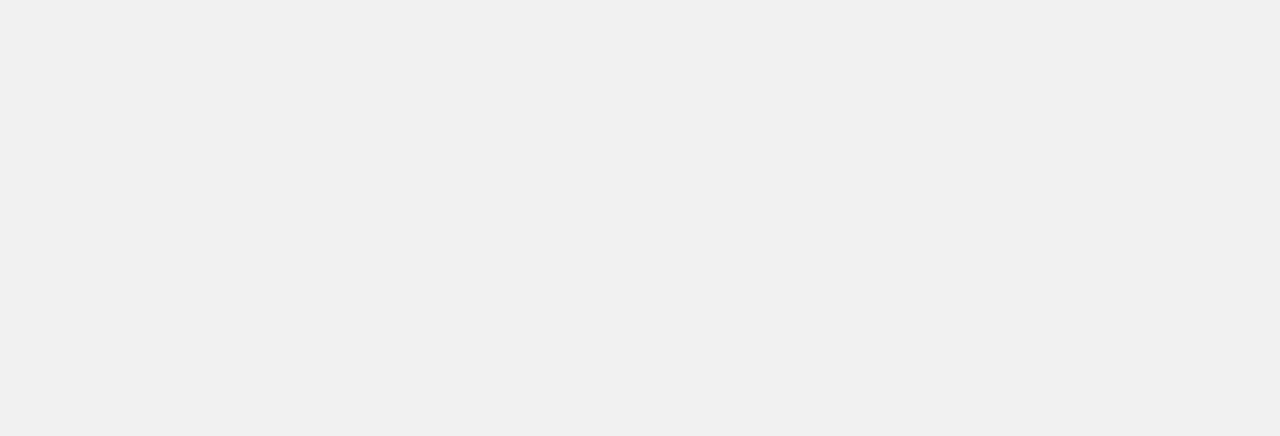
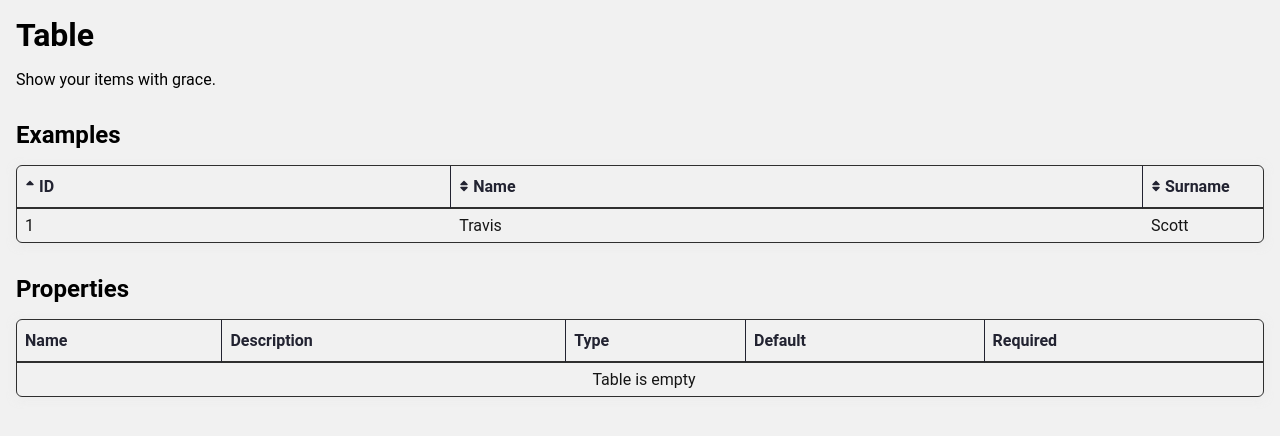
Before and after one commit to alcantariel/stage, a React (Create React App) app: page /table in a window 1280 px wide. Before the commit this address had no page. Shown: the top 436 px of the page. Built offline with nearby package versions, Linux system fonts and the light colour scheme; what providers would draw is missing.

Commit message:
add table page // improv dev ux table

```diff
--- a/src/App.tsx
+++ b/src/App.tsx
@@ -18,10 +18,11 @@ const NotificationPage = lazy(
 const PaginationPage = lazy(() => import('pages/Pagination/PaginationPage'));
 const SelectPage = lazy(() => import('pages/Select/SelectPage'));
 const SpinnerPage = lazy(() => import('pages/Spinner/SpinnerPage'));
+const TablePage = lazy(() => import('pages/Table/TablePage'));
 
 const Wrapper = styled.div`
   background-color: ${props => props.theme.backgroundColor};
-  font-size: 18px;
+  font-size: 1rem;
   min-height: 100vh;
   min-width: 100vw;
 `;
@@ -46,6 +47,7 @@ const App = () => {
                   <Route path="/pagination" element={<PaginationPage />} />
                   <Route path="/select" element={<SelectPage />} />
                   <Route path="/spinner" element={<SpinnerPage />} />
+                  <Route path="/table" element={<TablePage />} />
                 </Routes>
               </Wrapper>
             </Suspense>
--- a/src/components/Table/Column.tsx
+++ b/src/components/Table/Column.tsx
@@ -1,15 +1,11 @@
 import { ReactNode } from 'react';
 
-interface AnyObject {
-  [key: string]: any;
-}
-
-export interface ColumnProps<T> {
-  name?: string;
+export interface ColumnProps<T, N> {
+  name?: N;
   header?: ReactNode;
   hidden?: boolean;
   width?: string;
   data: (value: T, index: number) => ReactNode;
 }
 
-export const Column = <T extends AnyObject>(props: ColumnProps<T>) => null;
+export const Column = <T,>(props: ColumnProps<T, keyof T | ''>) => null;
--- a/src/components/Table/Table.tsx
+++ b/src/components/Table/Table.tsx
@@ -5,10 +5,10 @@ import styled from 'styled-components';
 import { Direction, Sort } from 'types';
 
 import { Column, ColumnProps } from './Column';
-import { getNextDirection, icons, initialSort } from './TableUtils';
+import { getNextDirection, icons, getInitialSort } from './TableUtils';
 
-interface Header {
-  name?: string;
+interface Header<N> {
+  name?: N;
   header?: ReactNode;
 }
 
@@ -17,13 +17,13 @@ interface Data<T> {
   data: (value: T, index: number) => ReactNode;
 }
 
-export interface TableProps<T> {
+export interface TableProps<T, N> {
   values: T[];
-  defaultSort?: Sort;
+  defaultSort?: Sort<N>;
   emptyMessage?: string;
-  children: ReactElement<ColumnProps<T>> | ReactElement<ColumnProps<T>>[];
+  children: ReactElement<ColumnProps<T, N>> | ReactElement<ColumnProps<T, N>>[];
   keyExtractor: (value: T, index: number) => string;
-  onSort?: (name: string, direction: Direction) => void;
+  onSort?: (name: N, direction: Direction) => void;
 }
 
 const StyledTable = styled.table`
@@ -61,6 +61,8 @@ const StyledTable = styled.table`
         svg {
           cursor: pointer;
           height: 12px;
+          user-select: none;
+          vertical-align: 0;
         }
 
         :last-child {
@@ -120,19 +122,21 @@ const StyledEmptyMessage = styled.tr`
   text-align: center;
 `;
 
-export const Table = <T extends any>(props: TableProps<T>) => {
+export const Table = <T,>(props: TableProps<T, keyof T | ''>) => {
+  type ColumnProps = keyof T | '';
+
   const {
     onSort,
     values,
     children,
     keyExtractor,
-    defaultSort = initialSort,
+    defaultSort = getInitialSort<ColumnProps>(),
     emptyMessage = 'Table is empty'
   } = props;
 
   const [sort, setSort] = useState(defaultSort);
   const [ths, tds] = useMemo(() => {
-    const ths: Header[] = [];
+    const ths: Header<ColumnProps>[] = [];
     const tds: Data<T>[] = [];
 
     Children.forEach(children, child => {
@@ -147,7 +151,7 @@ export const Table = <T extends any>(props: TableProps<T>) => {
     return [ths, tds];
   }, [children]);
 
-  const handleSort = (name: string): void => {
+  const handleSort = (name: ColumnProps): void => {
     setSort(prevSort => {
       const direction = getNextDirection(prevSort, name);
 
@@ -164,7 +168,7 @@ export const Table = <T extends any>(props: TableProps<T>) => {
     <StyledTable>
       <thead>
         <tr>
-          {ths.map((th: Header, index: number) => {
+          {ths.map((th: Header<ColumnProps>, index: number) => {
             const thKey = `${th.header}_${index}`;
             const direction = th.name === sort.name ? sort.direction : 'sort';
 
@@ -173,7 +177,7 @@ export const Table = <T extends any>(props: TableProps<T>) => {
                 {th.name && onSort && (
                   <FontAwesomeIcon
                     icon={icons[direction]}
-                    onClick={() => handleSort(th.name!)}
+                    onClick={() => handleSort(th.name as ColumnProps)}
                     data-testid={`${thKey}_${direction}`}
                   />
                 )}{' '}
--- a/src/components/Table/TableUtils.ts
+++ b/src/components/Table/TableUtils.ts
@@ -1,12 +1,12 @@
 import { IconProp } from '@fortawesome/fontawesome-svg-core';
 import { Direction, Sort } from 'types';
 
-export const initialSort: Sort = {
+export const getInitialSort = <N>(): Sort<N> => ({
   name: '',
   direction: 'sort'
-};
+});
 
-export const icons: Record<string, IconProp> = {
+export const icons: Record<Direction, IconProp> = {
   sort: 'sort',
   asc: 'sort-up',
   desc: 'sort-down'
@@ -18,11 +18,6 @@ export const nextDirection: Record<Direction, Direction> = {
   desc: 'asc'
 };
 
-export const getNextDirection = (
-  previousSort: Sort,
-  name: string
-): Direction => {
-  return previousSort.name === name
-    ? nextDirection[previousSort.direction]
-    : 'asc';
+export const getNextDirection = <N>(prevSort: Sort<N>, name: N): Direction => {
+  return prevSort.name === name ? nextDirection[prevSort.direction] : 'asc';
 };
--- /dev/null
+++ b/src/pages/Table/TablePage.tsx
@@ -0,0 +1,52 @@
+import { ComponentPage, Table } from 'components';
+import { Property } from 'types';
+
+interface TableItem {
+  id: string;
+  name: string;
+  surname: string;
+}
+
+const items: TableItem[] = [
+  {
+    id: '1',
+    name: 'Travis',
+    surname: 'Scott'
+  }
+];
+
+const properties: Property[] = [];
+
+const TablePage = () => {
+  return (
+    <ComponentPage title="Table" description="Show your items with grace.">
+      <ComponentPage.Section subtitle="Examples">
+        <Table
+          values={items}
+          onSort={() => {}}
+          keyExtractor={(item: TableItem) => item.id}
+          defaultSort={{ direction: 'asc', name: 'id' }}
+        >
+          <Table.Column
+            name="id"
+            header="ID"
+            data={(item: TableItem) => item.id}
+          />
+          <Table.Column
+            name="name"
+            header="Name"
+            data={(item: TableItem) => item.name}
+          />
+          <Table.Column
+            name="surname"
+            header="Surname"
+            data={(item: TableItem) => item.surname}
+          />
+        </Table>
+      </ComponentPage.Section>
+      <ComponentPage.TableProperties properties={properties} />
+    </ComponentPage>
+  );
+};
+
+export default TablePage;
--- a/src/types/Sortable.d.ts
+++ b/src/types/Sortable.d.ts
@@ -1,6 +1,6 @@
 export type Direction = 'asc' | 'desc' | 'sort';
 
-export interface Sort {
-  name: string; // table column name
+export interface Sort<N> {
+  name: N | ''; // table column name
   direction: Direction;
 }
```
Also changed, not shown: 1 other file (tests, documents, lock files or other folders).
